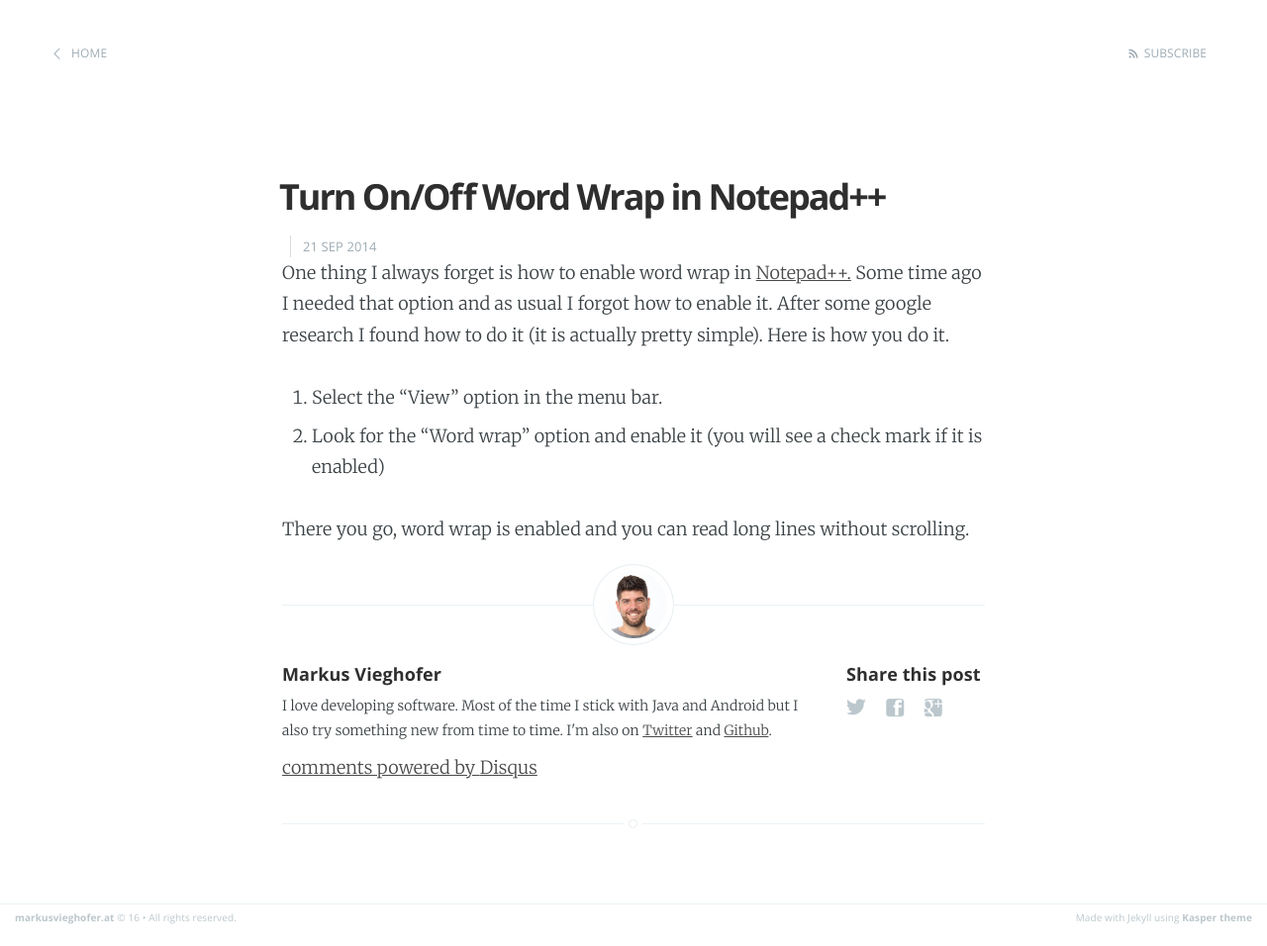
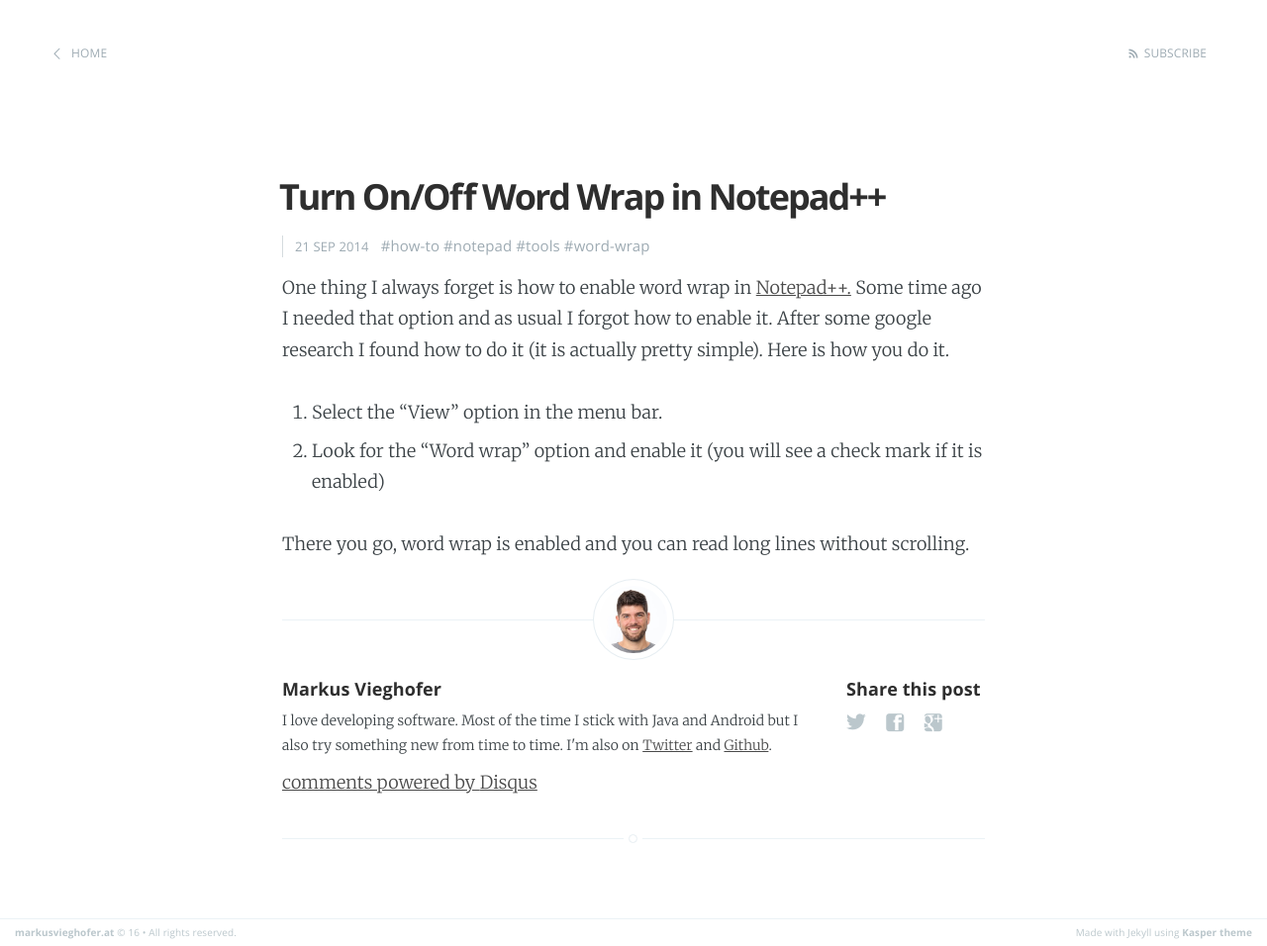
Before and after one commit to mvieghofer/markusvieghofer.at, a Jekyll site: the page built from _posts/2014-09-21-turn-onoff-word-wrap-in-notepad.markdown, in a window 1280 px wide. Shown: the whole page at 99% size. Built offline with Jekyll 4.4.1, drawn with Linux system fonts in a browser that asks for light colours; comment, search, counter and statistics services are not loaded.

Commit message:
add tag list

```diff
--- a/_layouts/post.html
+++ b/_layouts/post.html
@@ -20,9 +20,11 @@
             <h1 class="post-title">{{ page.title }}</h1>
             <section class="post-meta">
                 <time class="post-date" datetime="{{ page.date | date:"%Y-%m-%d" }}">{{ page.date | date_to_string }}</time>
-                {% if page.categories.size > 0 %}
-                    {{ page.categories | array_to_sentence_string | prepend: 'on ' }}
-                {% endif %}
+                <div class="tagsContainer">
+                    {% for tag in page.tags %}
+                        #{{ tag }}
+                    {% endfor %}
+                </div>
             </section>
         </header>
 
--- a/assets/css/screen.css
+++ b/assets/css/screen.css
@@ -770,7 +770,7 @@
 
 .post-meta {
     display: block;
-    margin: 1.75rem 0 0 0;
+    margin: 1.75rem 0 1em 0;
     font-family: "Open Sans", sans-serif;
     font-size: 1.5rem;
     line-height: 2.2rem;
@@ -802,12 +802,16 @@
 
 .post-date {
     display: inline-block;
-    margin-left: 8px;
+    margin: 0 8px 0 0;
     padding-left: 12px;
     border-left: #d5dbde 1px solid;
     text-transform: uppercase;
     font-size: 1.3rem;
     white-space: nowrap;
+}
+
+.tagsContainer {
+    display: inline-block;
 }
 
 .user-image {
```
